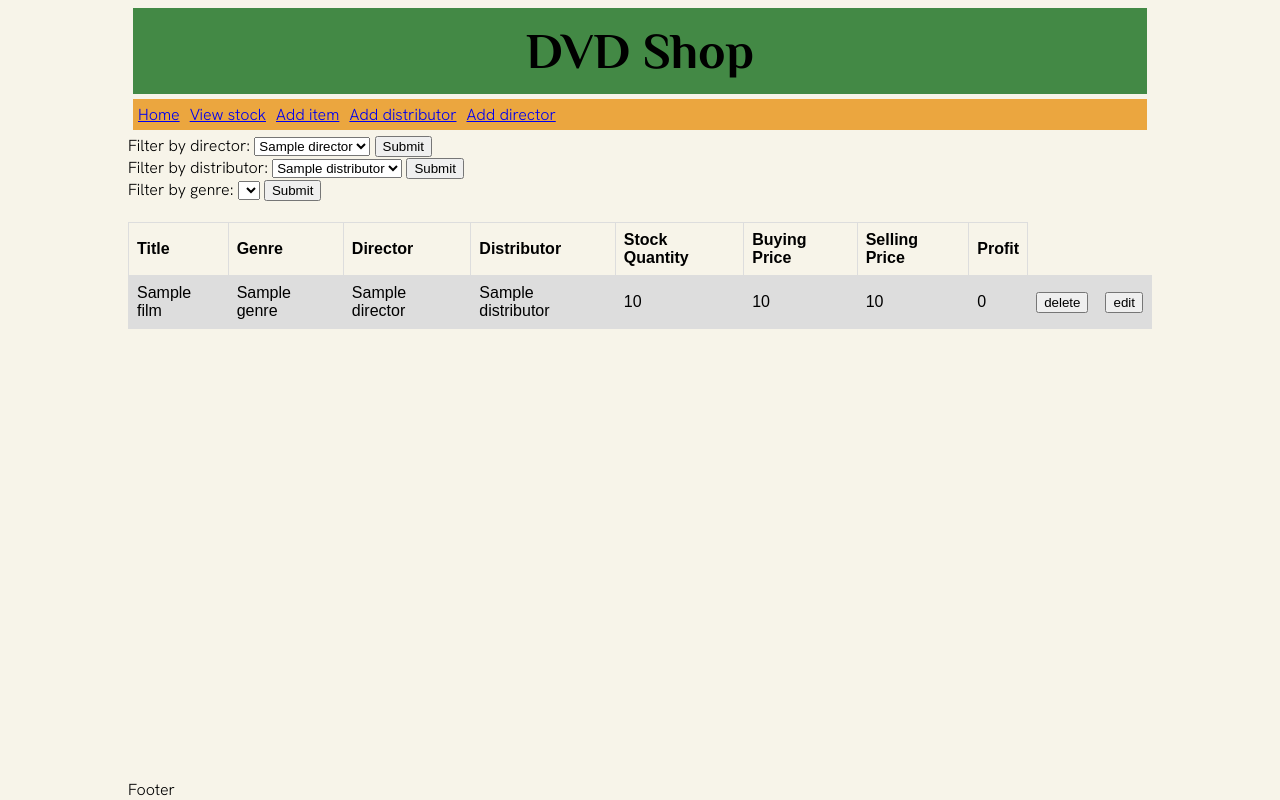
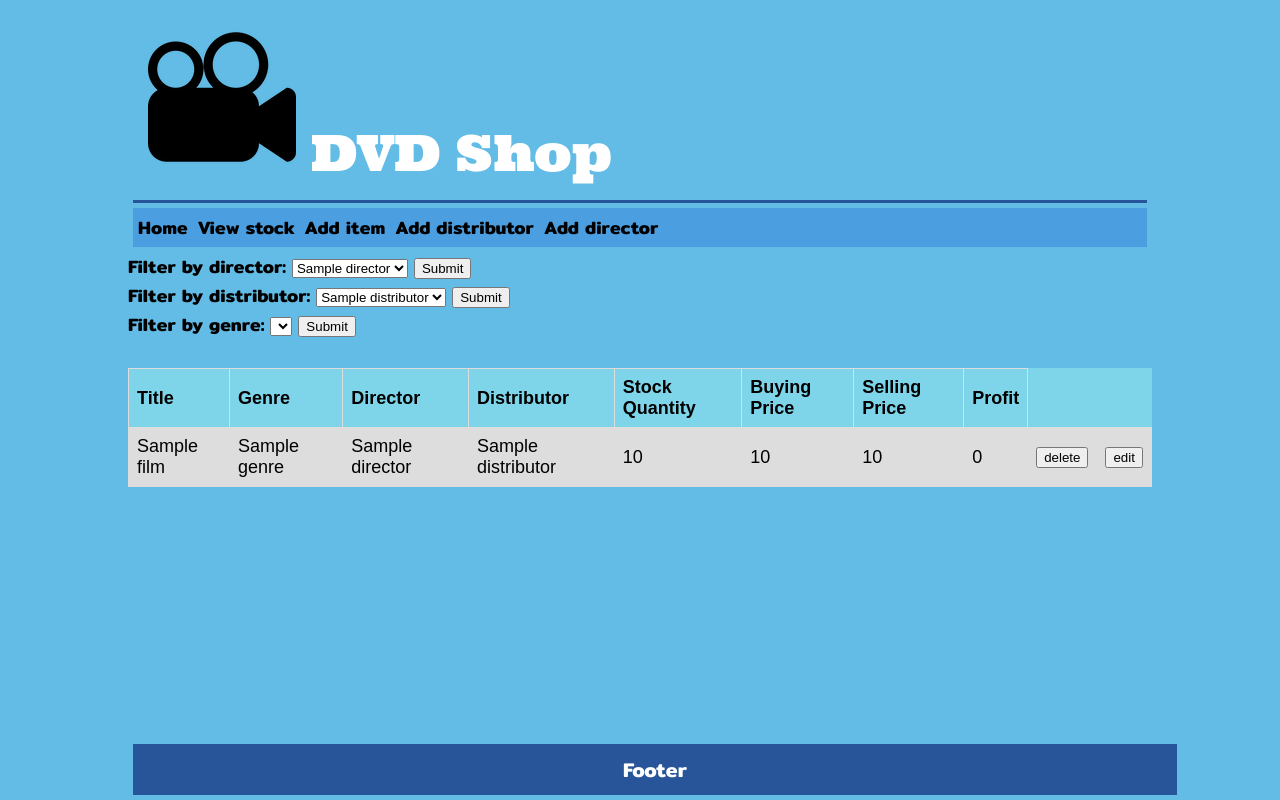
Before and after one commit to 85Marcin/DVD_shop, a Flask app: page /films in a window 1280 px wide. Run offline with Flask 2, Linux system fonts and the light colour scheme; a database or web service that is not in the repository returns one stand-in record (values such as "Sample title"); lists and menus that the app fills with data are empty; some libraries are stand-ins or nearby versions.

Commit message:
added some css

```diff
--- a/controllers/film_controller.py
+++ b/controllers/film_controller.py
@@ -96,6 +96,7 @@ def select_by_distributor():
 @films_blueprint.route("/films/filter3", methods=['POST'])
 def select_by_genre():
     genre = request.form['genre']
+    genre = genre.lower()
     films_by_genre = film_repository.filter_by_genre(genre)
     distributors = distributor_repository.select_all()
     directors = director_repository.select_all()
--- a/static/css/style.css
+++ b/static/css/style.css
@@ -1,25 +1,30 @@
 body {
   margin-left: 10%;
   margin-right: 10%;
-  background-color: #f7f4e9;
-  font-family: "Hanken Grotesk", sans-serif;
+  background-color: #63bce5;
+  font-family: "Mitr", sans-serif;
+  font-size: large;
 }
 header {
-  font-family: "Philosopher", sans-serif;
+  font-family: "Ultra", serif;
   font-size: 50px;
-  text-align: center;
-  background-color: #438945;
+
+  color: white;
+  text-align: left;
+  background-color: #63bce5;
   padding: 15px;
   margin: 5px;
+  border-bottom: #28559a solid;
 }
 nav {
   display: flex;
-  background-color: #eba63f;
+  background-color: #4b9fe1;
   padding: 5px;
   margin: 5px;
   gap: 10px;
 }
 table {
+  background-color: #7ed5ea;
   font-family: arial, sans-serif;
   border-collapse: collapse;
   width: 100%;
@@ -38,6 +43,7 @@ tr:nth-child(even) {
 #new_item,
 #edit_item,
 #new_director {
+  color: white;
   margin: 20px;
   display: flex;
   flex-direction: column;
@@ -49,4 +55,20 @@ tr:nth-child(even) {
 footer {
   position: fixed;
   bottom: 0;
+  font-size: 20px;
+  color: white;
+  text-align: center;
+  background-color: #28559a;
+  padding: 10px;
+  margin: 5px;
+  width: 80%;
 }
+.filter {
+  /* color: white;
+  background-color: #9daaf2; */
+}
+
+a {
+  color: black;
+  text-decoration: none;
+}
--- a/templates/base.html
+++ b/templates/base.html
@@ -9,17 +9,23 @@
       href="{{ url_for('static', filename='css/style.css') }}"
     />
     <link
-      href="https://fonts.googleapis.com/css2?family=Hanken+Grotesk:wght@300&family=Lobster&display=swap"
+      href="https://fonts.googleapis.com/css2?family=Mitr:wght@600&display=swap"
       rel="stylesheet"
     />
     <link
-      href="https://fonts.googleapis.com/css2?family=Philosopher:wght@700&display=swap"
+      href="https://fonts.googleapis.com/css2?family=Mitr:wght@600&family=Ultra&display=swap"
       rel="stylesheet"
     />
     <title>Document</title>
   </head>
   <body>
-    <header>DVD Shop</header>
+    <header>
+      <img
+        src="{{ url_for('static', filename='images/logo.png') }}"
+        alt="logo"
+      />
+      DVD Shop
+    </header>
     <nav>
       <a href="/">Home</a>
       <a href="/films">View stock</a>
--- a/templates/stock/index.html
+++ b/templates/stock/index.html
@@ -1,6 +1,6 @@
 {% extends 'base.html' %} {%block contend%}
 <div>
-  <form action="/films/filter1" method="post">
+  <form class="filter" action="/films/filter1" method="post">
   <label for="director">Filter by director: </label>
   <select name="director" id="director">
     {% for director in directors %}
@@ -11,7 +11,7 @@
 </form>
 </div>
 <div>
-  <form action="/films/filter2" method="post">
+  <form class="filter" action="/films/filter2" method="post">
   <label for="distributor">Filter by distributor: </label>
   <select name="distributor" id="distributor">
   {%for distributor in distributors%}
@@ -22,7 +22,7 @@
   </form>
 </div>
 <div>
-  <form action="/films/filter3" method="post">
+  <form class="filter" action="/films/filter3" method="post">
   <label for="genre">Filter by genre: </label>
   <select name="genre" id="genre">
     {%for genre in genres%}
```
Also changed, not shown: static/images/cinema.jpg (added), static/images/logo.png (added).
